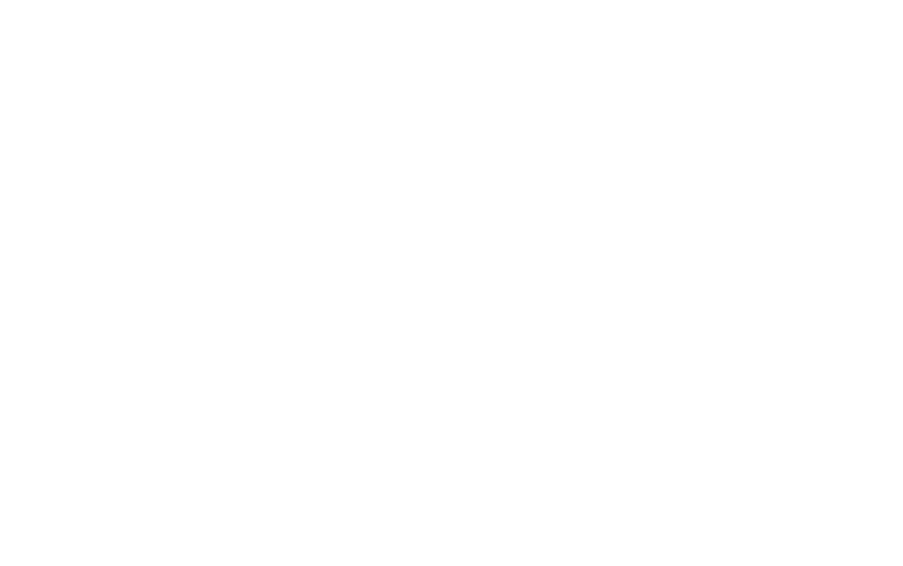
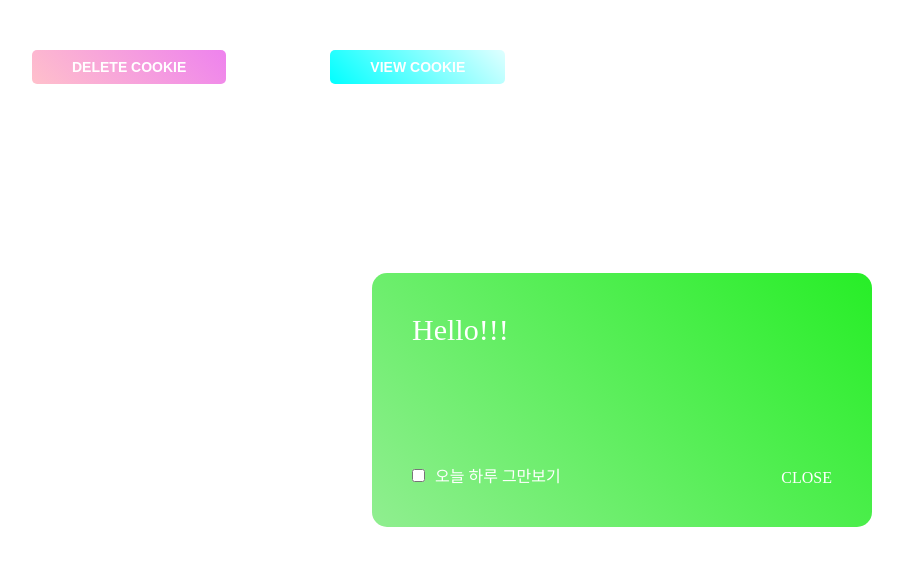
Before and after one commit to tubi55/popup_cookie, a plain HTML site: page index.html in a window 1280 px wide. Shown: the whole page, without its empty margins (18-921 px from the left). Drawn offline with Linux system fonts and the light colour scheme.

Commit message:
step1 cookie popup layout

```diff
--- a/index.html
+++ b/index.html
@@ -9,6 +9,20 @@
    <script defer src="js/popup.js"></script>
 </head>
 <body>
+   <a href="#" class="del">DELETE COOKIE</a>
+   <a href="#" class="view">VIEW COOKIE</a>
+
+   <aside id="popup">
+      <div class="content">
+         Hello!!!
+      </div>
+      <div class="wrap">
+         <input type="checkbox" id="ck">
+         <label for="ck">오늘 하루 그만보기</label>
+      </div>
+
+      <a href="#" class="close">CLOSE</a>
+   </aside>
 
 </body>
 </html>
--- a/scss/style.scss
+++ b/scss/style.scss
@@ -1,5 +1,50 @@
 @charset 'UTF-8';
 
-*{ margin: 0; padding: 0;}
+*{ margin: 0; padding: 0; box-sizing:border-box; }
 ul,ol,li { list-style:none; }
 a{ text-decoration :none; }
+
+
+.del{
+   display:inline-block;
+   padding:10px 40px;
+   margin:50px;
+   font:bold 14px/1 'arial'; color:#fff;
+   background:linear-gradient(45deg, pink, violet);
+   border-radius:5px;
+}
+.view{
+   display:inline-block;
+   padding:10px 40px;
+   margin:50px;
+   font:bold 14px/1 'arial'; color:#fff;
+   background:linear-gradient(45deg, aqua, lightcyan);
+   border-radius:5px;
+}
+
+#popup{
+   width:500px; padding:40px;
+   position:absolute; top:50%; left:50%;
+   transform:translate(-50%,-50%);
+   background:linear-gradient(45deg, lightgreen, #27ee27);
+   border-radius:15px;
+
+   .content{
+      width:100%; min-height:150px;  color:#fff; font-size:30px;
+   }
+   .wrap{
+      display:inline-flex; align-items:center;
+
+       input{
+          margin-right:10px;
+
+       }
+       label{
+         color:#fff;
+      }
+   }
+
+   .close{
+      position:absolute; bottom:40px; right:40px; color:#fff;
+   }
+}
```
Also changed, not shown: css/style.css, 1 other file.
